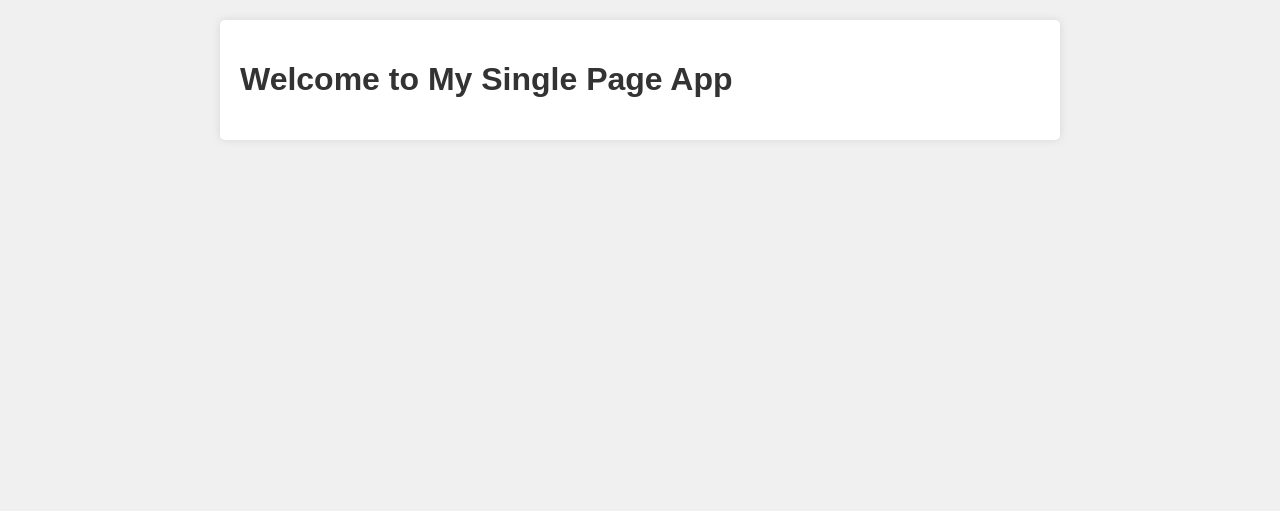
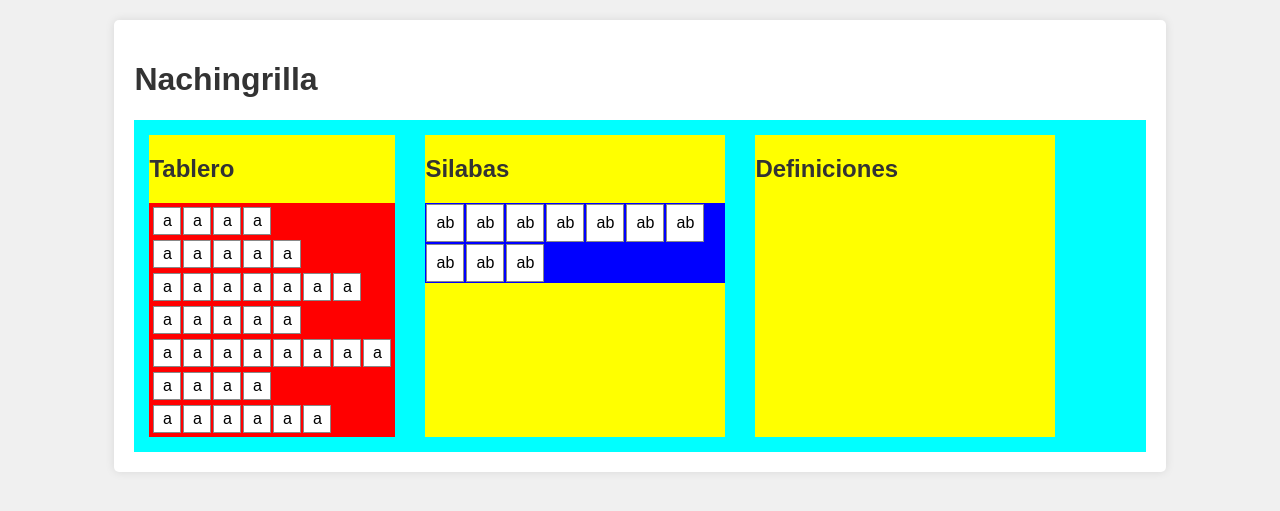
Before and after one commit to cuevasnacho/crossword, a Flask app: page / in a window 1280 px wide. Shown: the top 511 px of the page. Run offline with Flask 3, Linux system fonts and the light colour scheme.

Commit message:
basic front end structure

```diff
--- a/app.py
+++ b/app.py
@@ -1,4 +1,4 @@
-from flask import Flask, render_template
+from flask import Flask, render_template, jsonify
 
 app = Flask(__name__)
 
@@ -6,5 +6,17 @@ app = Flask(__name__)
 def index():
     return render_template('index.html')
 
+@app.route('/api/get_game')
+def get_data():
+    words = [4, 5, 7, 5, 8, 4, 6]
+    syllables = 10*["ab"]
+    definitions = len(words)*["def"]
+    data = {
+        "words": words,
+        "syllables": syllables,
+        "definitions": definitions
+    }
+    return jsonify(data)
+
 if __name__ == '__main__':
     app.run(debug=True)
--- a/static/css/styles.css
+++ b/static/css/styles.css
@@ -4,7 +4,7 @@ body {
 }
 
 .container {
-    max-width: 800px;
+    max-width: 80%;
     margin: 20px auto;
     background-color: #fff;
     padding: 20px;
@@ -12,8 +12,59 @@ body {
     box-shadow: 0 0 10px rgba(0,0,0,0.1);
 }
 
+.content {
+    display: flex;
+    flex-wrap: wrap;
+    background-color: aqua;
+}
+
+.tableContainer {
+    background-color: yellow;
+    display: flex;
+    flex-direction: column;
+    margin: 15px;
+    max-width: 300px;
+}
+
+.crossword {
+    background-color: red;
+}
+
+.syllables {
+    display: flex;
+    flex-wrap: wrap;
+    align-content: start;
+    background-color: blue;
+}
+
+.definitions {
+    background-color: red;
+    width: 30%;
+    min-width: 300px;
+    padding: 0;
+}
+
+.wordDiv {
+    display: flex;
+    flex-direction: row;
+    justify-content: left;
+    margin: 3px;
+}
+
+.cell {
+    display: flex;
+    justify-content: center;
+    align-items: center;
+    margin: 1px;
+    padding: 3px;
+    background-color: white;
+    border: #888 solid 1px;
+}
+
 h1 {
     color: #333;
 }
 
-/* Add more styles as needed */
+h2 {
+    color: #333;
+}
--- a/static/js/scripts.js
+++ b/static/js/scripts.js
@@ -1,3 +1,32 @@
 document.addEventListener('DOMContentLoaded', function() {
     // Your JavaScript code here
 });
+
+fetch('/api/get_game')
+    .then(response => response.json())
+    .then(data => {
+        let crossword = document.getElementById("crossword");
+        for (let i = 0; i < data.words.length; i++) {
+            let wordDiv = document.createElement("div");
+            wordDiv.classList.add("wordDiv");
+            crossword.appendChild(wordDiv);
+            for (let j = 0; j < data.words[i]; j++) {
+                let letterCell = document.createElement("div");
+                letterCell.classList.add("cell");
+                letterCell.textContent = "a";
+                letterCell.style.width = "20px";
+                letterCell.style.height = "20px";
+                wordDiv.appendChild(letterCell);
+            }
+        }
+
+        let syllables = document.getElementById("syllables");
+        for (let i = 0; i < data.syllables.length; i++) {
+            let syllableCell = document.createElement("div");
+            syllableCell.classList.add("cell");
+            syllableCell.textContent = `${data.syllables[i]}`;
+            syllableCell.style.width = "30px";
+            syllableCell.style.height = "30px";
+            syllables.appendChild(syllableCell);
+        }
+    });
--- a/templates/index.html
+++ b/templates/index.html
@@ -8,12 +8,23 @@
 </head>
 <body>
     <div class="container">
-        <h1>Welcome to My Single Page App</h1>
-        <div id="content">
-            <!-- Content dynamically loaded here -->
+        <h1>Nachingrilla</h1>
+        <div class="content">
+            <div class="tableContainer">
+                <h2>Tablero</h2>
+                <div id="crossword" class="crossword"></div>
+            </div>
+            <div class="tableContainer">
+                <h2>Silabas</h2>
+                <div id="syllables" class="syllables"></div>
+            </div>
+            <div class="tableContainer">
+                <h2>Definiciones</h2>
+                <div id="definitions" class="definitions"></div>
+            </div>
         </div>
     </div>
 
-    <script src="{{ url_for('static', filename='js/script.js') }}"></script>
+    <script src="{{ url_for('static', filename='js/scripts.js') }}"></script>
 </body>
 </html>
```
